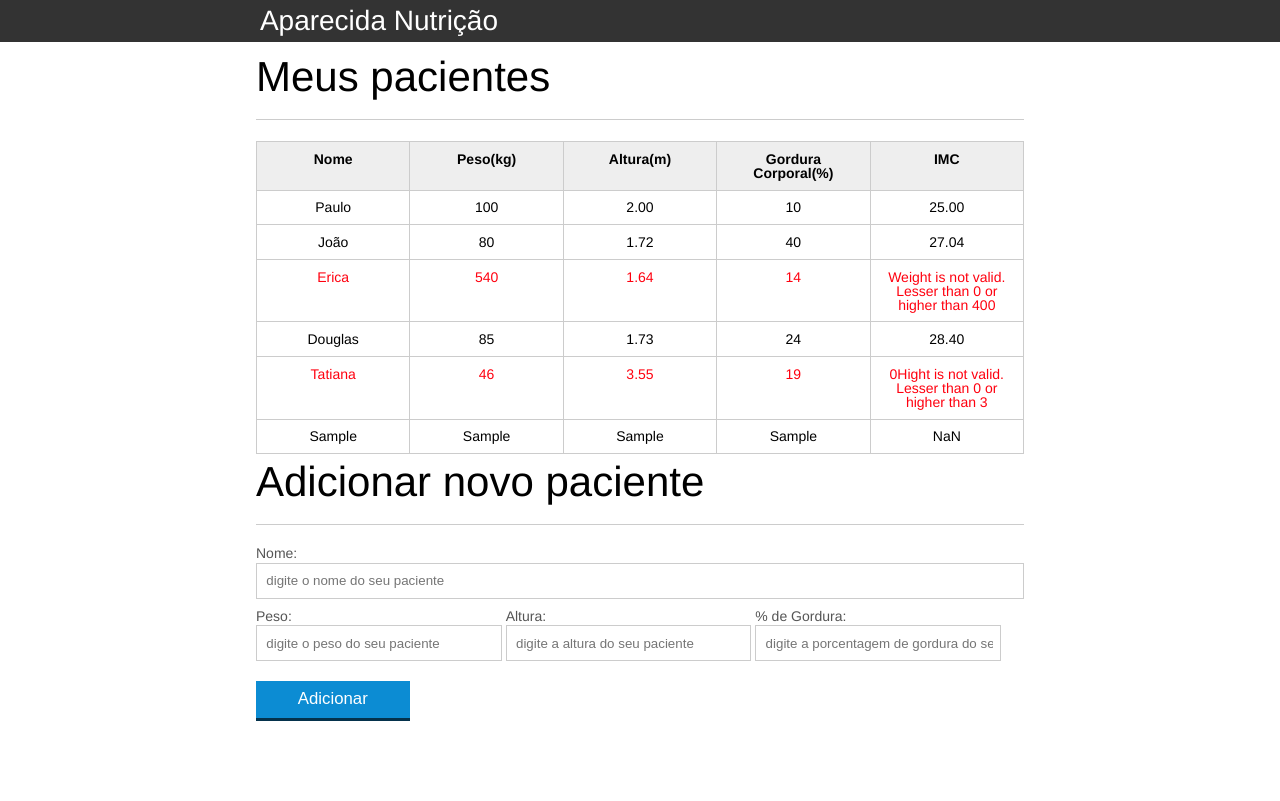
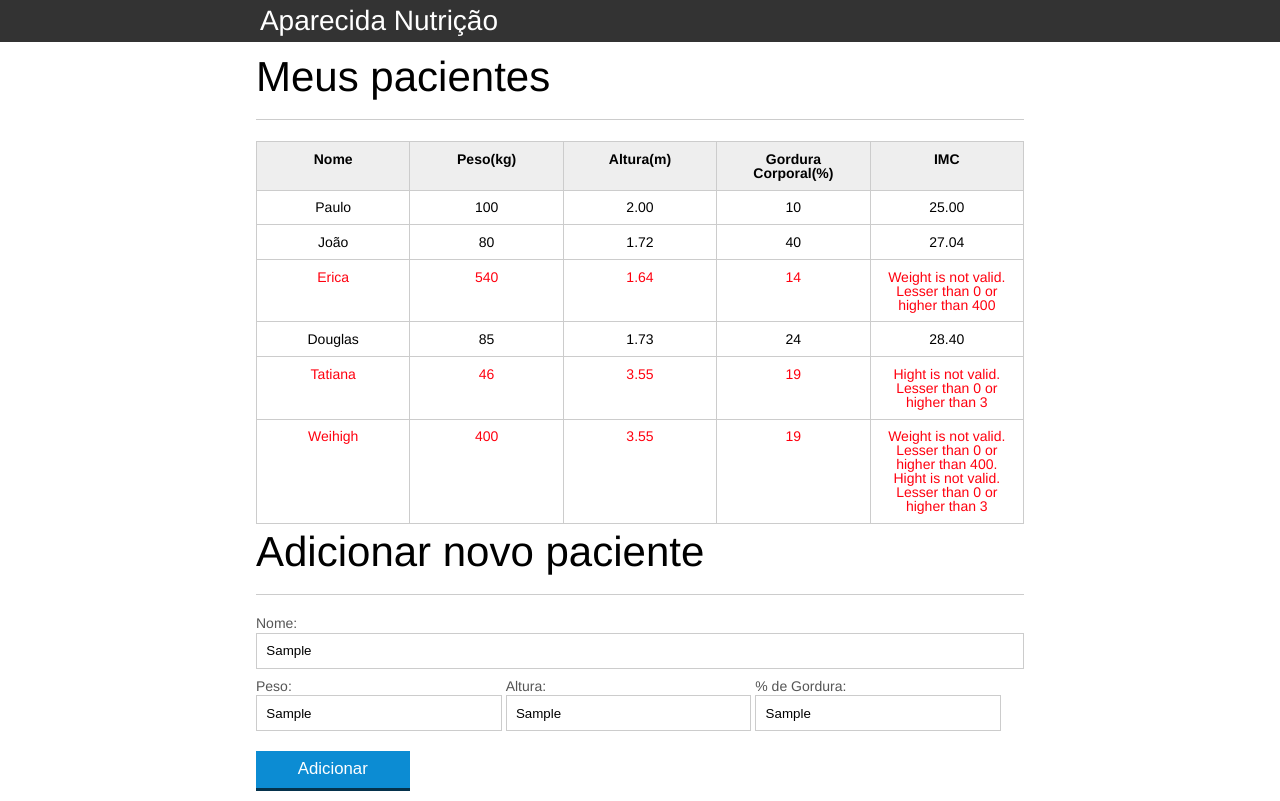
Before and after one commit to josesaribeiro/LearningJsFast, a website: page index.html in a window 1280 px wide. Both pictures are taken after typing "Sample", "Sample", "Sample", "Sample" into the empty fields and a click on the button "Adicionar". Drawn offline with Linux system fonts and the light colour scheme.

Commit message:
super refactoryu

```diff
--- a/index.html
+++ b/index.html
@@ -66,7 +66,15 @@
 							<td class="info-altura">3.55</td>
 							<td class="info-gordura">19</td>
 							<td class="info-imc">0</td>
-						</tr>
+            </tr>
+          </tr>
+          <tr class="paciente" >
+            <td class="info-nome">Weihigh</td>
+            <td class="info-peso">400</td>
+            <td class="info-altura">3.55</td>
+            <td class="info-gordura">19</td>
+            <td class="info-imc">0</td>
+          </tr>
 					</tbody>
 				</table>
 
@@ -99,5 +107,6 @@
     <script src="js/calculateImc.js"> </script>
     <script src="js/newPatient.js"> </script>
     <script src="js/form.js"> </script>
+    <script src="js/start.js"> </script>
 	</body>
 </html>
--- a/js/calculateImc.js
+++ b/js/calculateImc.js
@@ -1,39 +1,66 @@
+window.calculateImc = (function calculateImc() {
+  var patientWeight = {
+    max: 400,
+    min: 0
+  };
+
+  var patientHight = {
+    max: 3.00,
+    min: 0
+  };
+
+  var errors = {
+    weight: ('Weight is not valid. Lesser than ' + patientWeight.min + ' or higher than ' + patientWeight.max),
+    hight: ('Hight is not valid. Lesser than ' + patientHight.min + ' or higher than ' + patientHight.max)
+  };
+
   function calculateImc(weight, hight) {
     var imc = weight / (hight * hight);
     return imc.toFixed(2);
   }
 
+  function validateWeight(weight) {
+    return weight > patientWeight.min && weight < patientWeight.max;
+  }
+
+  function validateHight(hight) {
+    return hight > patientHight.min && hight < patientHight.max;
+  }
+
   function calculateOldImc() {
-  var weightIsOk = true;
-  var weightMax = 400;
-  var weightMin = 0;
-  var hightIsOk = true;
-  var hightMax = 3.00;
-  var hightMin = 0;
-  var eWeightInvalid = ('Weight is not valid. Lesser than ' + weightMin + ' or higher than ' + weightMax)
-  var eHightInvalid = ('Hight is not valid. Lesser than ' + hightMin + ' or higher than ' + hightMax)
-
-
     var patients = document.querySelectorAll('.paciente');
 
     for (var i = 0; i < patients.length; i += 1) {
       var patient = patients[i];
 
       var imc = patient.querySelector('.info-imc');
-
       var weight = patient.querySelector('.info-peso').textContent;
       var hight = patient.querySelector('.info-altura').textContent;
 
-    weightIsOk = (weight > weightMin && weight < weightMax);
-    hightIsOk = (hight > hightMin && hight < hightMax);
+      var weightIsOk = validateWeight(weight);
+      var hightIsOk = validateHight(hight);
 
       if (weightIsOk && hightIsOk) {
         imc.textContent = calculateImc(weight, hight);
       } else {
-      if (!weightIsOk) imc.textContent = eWeightInvalid;
-      if (!hightIsOk) imc.textContent += eHightInvalid;
+        if (!weightIsOk) {
+          imc.textContent = errors.weight;
+        }
+
+        if (!hightIsOk) {
+          imc.textContent = errors.hight;
+        }
+
+        if (!weightIsOk && !hightIsOk) {
+          imc.textContent = (errors.weight + '. ' + errors.hight);
+        }
         patient.classList.add('invalid-patient');
       }
     }
   }
-calculateOldImc();
+  return {
+    validateWeight: validateWeight(),
+    validateHight: validateHight(),
+    calculateOldImc: calculateOldImc()
+  };
+}());
--- a/js/form.js
+++ b/js/form.js
@@ -1,8 +1,13 @@
 var buttonAdd = document.querySelector('#adicionar-paciente');
 var newPatient = window.newPatient;
+var calculateImc = window.calculateImc;
 
 function formValueOk(form) {
-  return form.nome.value !== '' && form.peso.value !== '' && form.altura.value !== '' && form.gordura.value !== '';
+  var weightIsOk = calculateImc.validateWeight(weight);
+  var hightIsOk = calculateImc.validateHight(hight);
+  var formNotNull = form.nome.value !== '' && form.peso.value !== '' && form.altura.value !== '' && form.gordura.value !== '';
+
+  return weightIsOk && hightIsOk && formNotNull;
 }
 
 function newPatientData(form) {
@@ -11,16 +16,9 @@ function newPatientData(form) {
     weight: form.peso.value,
     hight: form.altura.value,
     fat: form.gordura.value,
-    imc: calculateImc(form.peso.value, form.altura.value)
+    imc: calculateImc.calculateImc(form.peso.value, form.altura.value)
   };
   return patient;
-}
-
-function cleanFormValues(form) {
-  form.nome.value = '';
-  form.peso.value = '';
-  form.altura.value = '';
-  form.gordura.value = '';
 }
 
 buttonAdd.addEventListener('click', function createNewPatients(event) {
@@ -29,20 +27,19 @@ buttonAdd.addEventListener('click', function createNewPatients(event) {
   var form = document.querySelector('#form-adiciona');
 
   if (formValueOk(form)) {
-    var newPatientForm = newPatientData(form);
-    newPatient.createNewPatient(newPatientForm);
-    cleanFormValues(form);
+    newPatient.createNewPatient(newPatientData(form));
+    form.reset();
   } else {
-    alert('Há valeres não preenchidos no formulário');
+    alert('Há valeres preenchidos incorretamento ou não preenchidos no formulário');
   }
 });
 
 // function objectValidator(patient) {
 //   var result = true;
-//   var objectkeys = Object.keys(patient);
+//   var objectKeys = Object.keys(patient);
 
-//   for (var i = 0; i < objectkeys.length; i += 1) {
-//     var element = objectkeys[i];
+//   for (var i = 0; i < objectKeys.length; i += 1) {
+//     var element = objectKeys[i];
 //     if (!patient[element]) {
 //       result = false;
 //     }
--- a/js/newPatient.js
+++ b/js/newPatient.js
@@ -1,34 +1,31 @@
 window.newPatient = (function newPatient() {
-  function createNewTr(patient) {
+  function _createNewTd(data, tdClass) {
+    var patientTd = document.createElement('td');
+    patientTd.textContent = data;
+    patientTd.classList.add(tdClass);
+
+    return patientTd;
+  }
+
+  function _createNewTr(patient) {
     var newPatientTr = document.createElement('tr');
+    newPatientTr.classList.add('paciente');
 
-    var NameTd = document.createElement('td');
-    var WeightTd = document.createElement('td');
-    var HightTd = document.createElement('td');
-    var FatTd = document.createElement('td');
-    var ImcTd = document.createElement('td');
+    newPatientTr.appendChild(_createNewTd(patient.name, 'info-nome'));
+    newPatientTr.appendChild(_createNewTd(patient.weight, 'info-peso'));
+    newPatientTr.appendChild(_createNewTd(patient.hight, 'info-altura'));
+    newPatientTr.appendChild(_createNewTd(patient.fat, 'info-gordura'));
+    newPatientTr.appendChild(_createNewTd(patient.imc, 'info-imc'));
 
-    NameTd.textContent = patient.name;
-    WeightTd.textContent = patient.weight;
-    HightTd.textContent = patient.hight;
-    FatTd.textContent = patient.fat;
-    ImcTd.textContent = patient.imc;
-
-    newPatientTr.appendChild(NameTd);
-    newPatientTr.appendChild(WeightTd);
-    newPatientTr.appendChild(HightTd);
-    newPatientTr.appendChild(FatTd);
-    newPatientTr.appendChild(ImcTd);
     return newPatientTr;
   }
 
   function createNewPatient(patient) {
     var table = document.querySelector('#tabela-pacientes');
-    var newPatientTr = createNewTr(patient);
+    var newPatientTr = _createNewTr(patient);
     table.appendChild(newPatientTr);
   }
   return {
-    createNewTr: createNewTr,
     createNewPatient: createNewPatient
   };
 }());
--- /dev/null
+++ b/js/start.js
@@ -0,0 +1,3 @@
+var calculateOldImc = window.newPatient;
+
+calculateOldImc.calculateOldImc;
```
Also changed, not shown: .eslintrc.yml, js/old/principal-aula2.js (renamed from js/principal-aula2.js), js/old/principal-aula3.js (renamed from js/principal-aula3.js). Lines whose indentation alone changed are shown as unchanged.
